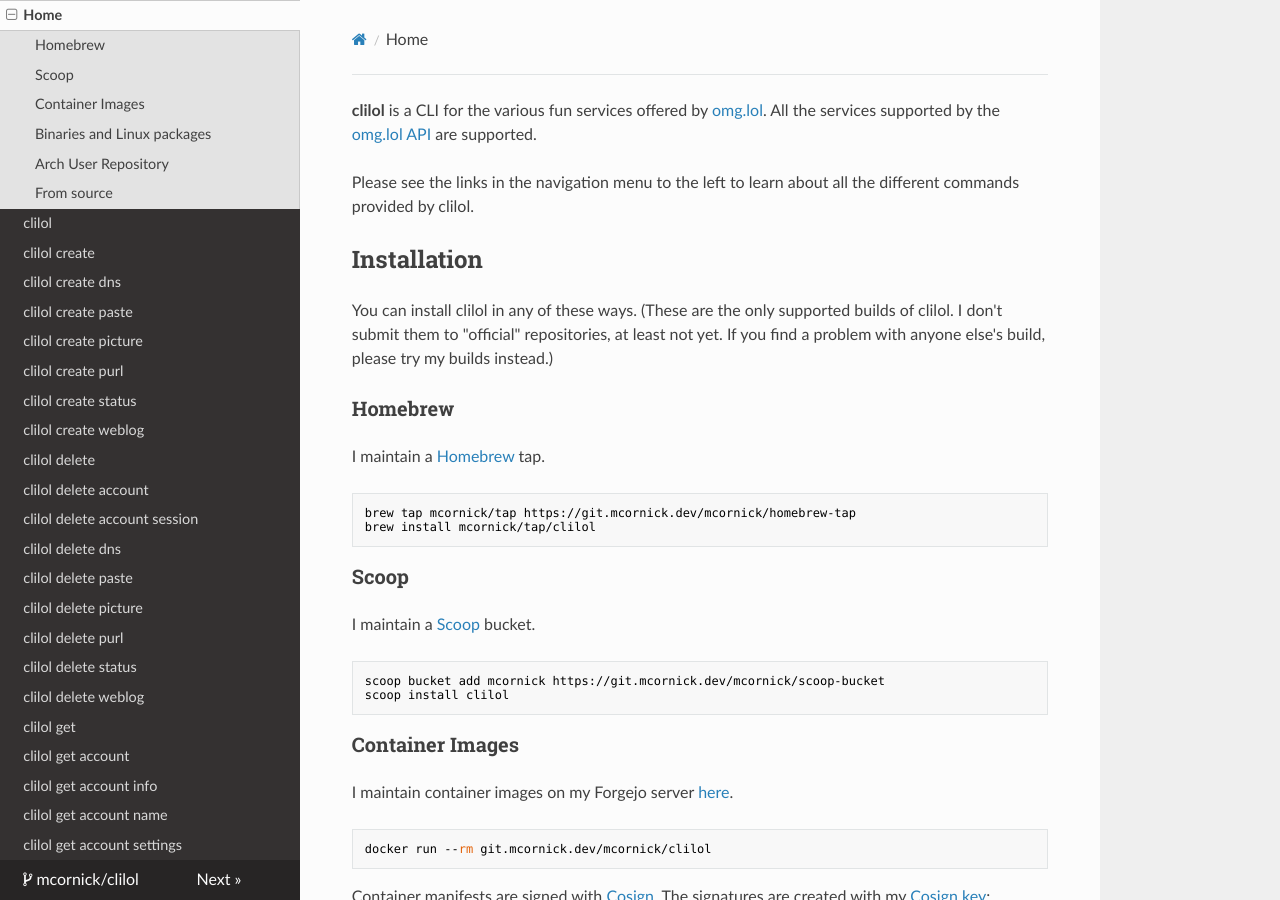
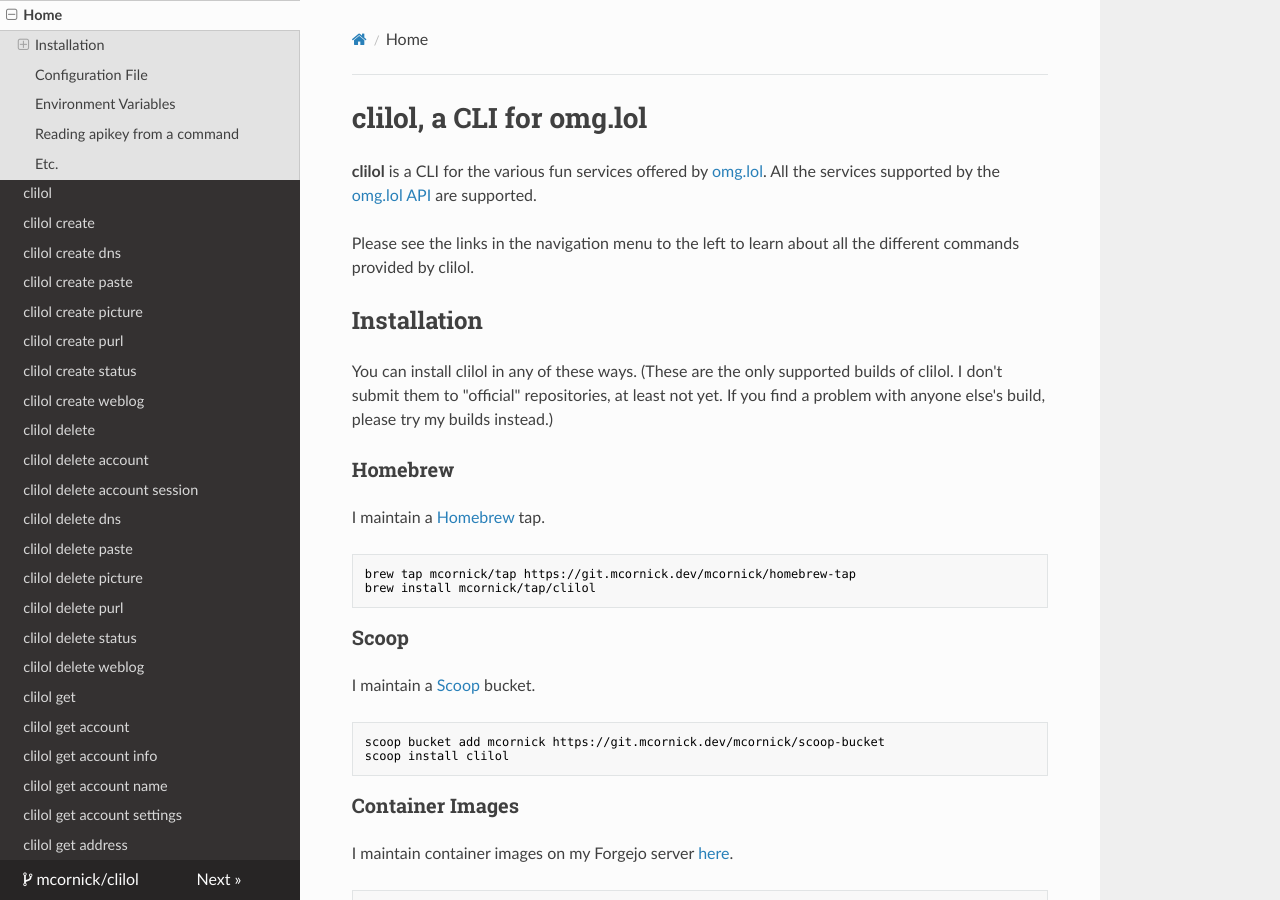
Before and after one commit to mcornick/clilol, an MkDocs documentation site: the page built from docs/index.md, in a window 1280 px wide and 900 px high. Built offline with MkDocs 1.6.1, drawn with Linux system fonts in a browser that asks for light colours; nearby versions of some CDN libraries.

Commit message:
docs: add header to home page
Signed-off-by: Mark Cornick <mark@markcornick.com>

```diff
--- a/docs/index.md
+++ b/docs/index.md
@@ -1,6 +1,8 @@
 ---
 title: Home
 ---
+# clilol, a CLI for omg.lol
+
 __clilol__ is a CLI for the various fun services offered by [omg.lol](https://omg.lol/). All the services supported by the [omg.lol API](https://api.omg.lol) are supported.
 
 Please see the links in the navigation menu to the left to learn about all the different commands provided by clilol.
```
